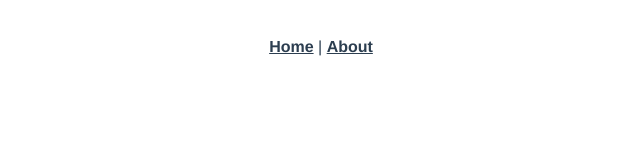
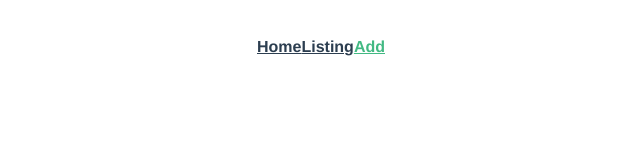
Before and after one commit to QuickoAbdul/Source-TP1, a Vue app: page /add in a window 1280 px wide. Before the commit this address had no page. Shown: the top 160 px of the page, without its empty margins (319-959 px from the left). Built offline with nearby package versions, Linux system fonts and the light colour scheme.

Commit message:
Add: header for 3 routes

```diff
--- a/src/App.vue
+++ b/src/App.vue
@@ -1,7 +1,8 @@
 <template>
   <nav>
-    <router-link to="/">Home</router-link> |
-    <router-link to="/about">About</router-link>
+    <router-link to="/">Home</router-link>
+    <router-link to="/listing">Listing</router-link>
+    <router-link to="/add">Add</router-link>
   </nav>
   <router-view/>
 </template>
--- a/src/router/index.js
+++ b/src/router/index.js
@@ -1,5 +1,7 @@
 import { createRouter, createWebHistory } from 'vue-router'
 import HomeView from '../views/HomeView.vue'
+import Listing from '@/views/ListingView.vue'
+import AddView from '@/views/AddView.vue'
 
 const routes = [
   {
@@ -14,6 +16,16 @@ const routes = [
     // this generates a separate chunk (about.[hash].js) for this route
     // which is lazy-loaded when the route is visited.
     component: () => import(/* webpackChunkName: "about" */ '../views/AboutView.vue')
+  },
+  {
+    path: '/add',
+    name: 'add',
+    component: AddView
+  },
+  {
+    path: '/listing',
+    name: 'listing',
+    component: Listing
   }
 ]
 
--- /dev/null
+++ b/src/views/AddView.vue
@@ -0,0 +1,3 @@
+<template>
+
+</template>
--- /dev/null
+++ b/src/views/ListingView.vue
@@ -0,0 +1,3 @@
+<template>
+
+</template>
```
